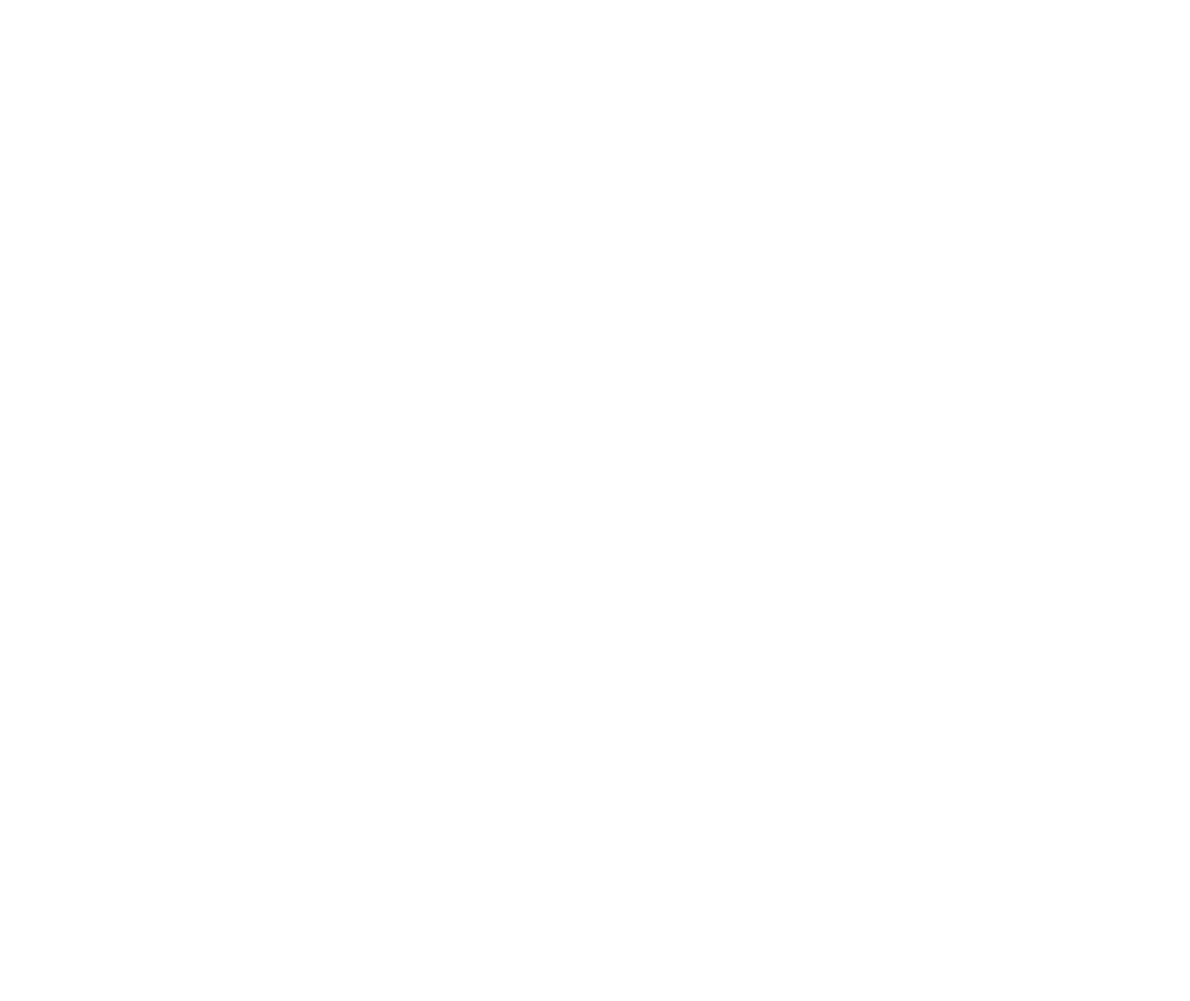
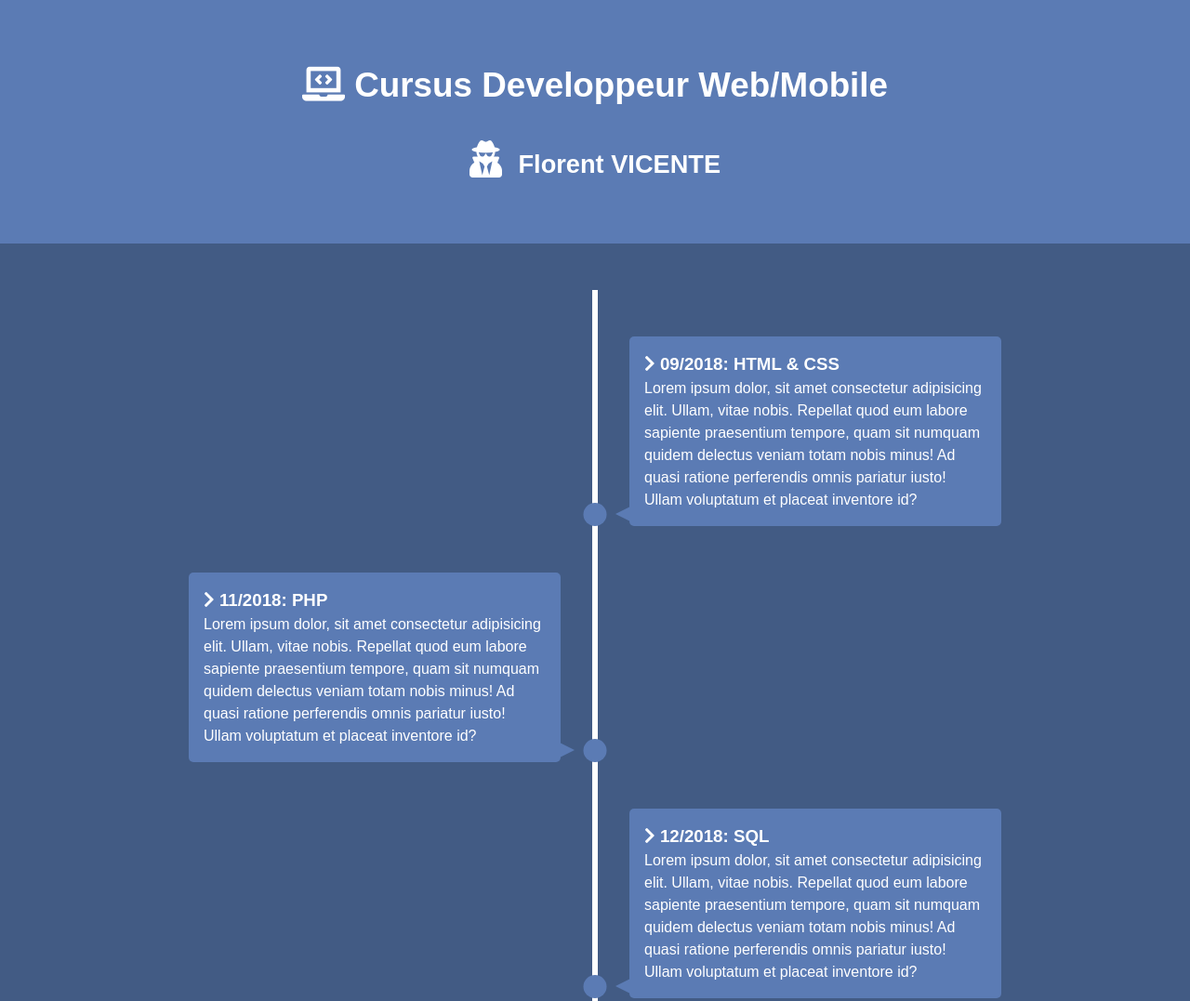
Before and after one commit to Aemonicus/Knowledge-Resume, a plain HTML site: page index.html in a window 1280 px wide. Shown: the top 1077 px of the page at 93% size. Before the commit the page ends 800 px from the top, so only its background shows below. Drawn offline with Linux system fonts and the light colour scheme.

Commit message:
End Knowledge Resume

```diff
--- a/app.js
+++ b/app.js
@@ -0,0 +1,24 @@
+const items = document.querySelectorAll("#timeline li");
+
+const isInViewport = el => {
+  const rect = el.getBoundingClientRect();
+  return (
+    rect.top >= 0 &&
+    rect.left >= 0 &&
+    rect.bottom <=
+      (window.innerHeight || document.documentElement.clientHeight) &&
+    rect.right <= (window.innerWidth || document.documentElement.clientWidth)
+  );
+};
+
+const run = () =>
+  items.forEach(item => {
+    if (isInViewport(item)) {
+      item.classList.add("show");
+    }
+  });
+
+// Events
+window.addEventListener("load", run);
+window.addEventListener("resize", run);
+window.addEventListener("scroll", run);
--- a/index.html
+++ b/index.html
@@ -4,7 +4,90 @@
     <meta charset="UTF-8" />
     <meta name="viewport" content="width=device-width, initial-scale=1.0" />
     <meta http-equiv="X-UA-Compatible" content="ie=edge" />
+    <link
+      rel="stylesheet"
+      href="https://use.fontawesome.com/releases/v5.8.1/css/all.css"
+      integrity="sha384-50oBUHEmvpQ+1lW4y57PTFmhCaXp0ML5d60M1M7uH2+nqUivzIebhndOJK28anvf"
+      crossorigin="anonymous"
+    />
+    <link rel="stylesheet" href="style.css" />
     <title>Knowledge Resume</title>
   </head>
-  <body></body>
+  <body>
+    <header id="main-header">
+      <div class="container">
+        <h1>
+          <i class="fas fa-laptop-code"></i> Cursus Developpeur Web/Mobile
+        </h1>
+        <h3><i class="fas fa-user-secret"></i> Florent VICENTE</h3>
+      </div>
+    </header>
+
+    <section id="timeline">
+      <ul>
+        <li>
+          <div>
+            <h3><i class="fas fa-chevron-right"></i> 09/2018: HTML & CSS</h3>
+            <p>
+              Lorem ipsum dolor, sit amet consectetur adipisicing elit. Ullam,
+              vitae nobis. Repellat quod eum labore sapiente praesentium
+              tempore, quam sit numquam quidem delectus veniam totam nobis
+              minus! Ad quasi ratione perferendis omnis pariatur iusto! Ullam
+              voluptatum et placeat inventore id?
+            </p>
+          </div>
+        </li>
+        <li>
+          <div>
+            <h3><i class="fas fa-chevron-right"></i> 11/2018: PHP</h3>
+            <p>
+              Lorem ipsum dolor, sit amet consectetur adipisicing elit. Ullam,
+              vitae nobis. Repellat quod eum labore sapiente praesentium
+              tempore, quam sit numquam quidem delectus veniam totam nobis
+              minus! Ad quasi ratione perferendis omnis pariatur iusto! Ullam
+              voluptatum et placeat inventore id?
+            </p>
+          </div>
+        </li>
+        <li>
+          <div>
+            <h3><i class="fas fa-chevron-right"></i> 12/2018: SQL</h3>
+            <p>
+              Lorem ipsum dolor, sit amet consectetur adipisicing elit. Ullam,
+              vitae nobis. Repellat quod eum labore sapiente praesentium
+              tempore, quam sit numquam quidem delectus veniam totam nobis
+              minus! Ad quasi ratione perferendis omnis pariatur iusto! Ullam
+              voluptatum et placeat inventore id?
+            </p>
+          </div>
+        </li>
+        <li>
+          <div>
+            <h3><i class="fas fa-chevron-right"></i> 01/2019: POO (PHP)</h3>
+            <p>
+              Lorem ipsum dolor, sit amet consectetur adipisicing elit. Ullam,
+              vitae nobis. Repellat quod eum labore sapiente praesentium
+              tempore, quam sit numquam quidem delectus veniam totam nobis
+              minus! Ad quasi ratione perferendis omnis pariatur iusto! Ullam
+              voluptatum et placeat inventore id?
+            </p>
+          </div>
+        </li>
+        <li>
+          <div>
+            <h3><i class="fas fa-chevron-right"></i> 04/2019: JAVASCRIPT</h3>
+            <p>
+              Lorem ipsum dolor, sit amet consectetur adipisicing elit. Ullam,
+              vitae nobis. Repellat quod eum labore sapiente praesentium
+              tempore, quam sit numquam quidem delectus veniam totam nobis
+              minus! Ad quasi ratione perferendis omnis pariatur iusto! Ullam
+              voluptatum et placeat inventore id?
+            </p>
+          </div>
+        </li>
+      </ul>
+    </section>
+
+    <script src="app.js"></script>
+  </body>
 </html>
--- a/style.css
+++ b/style.css
@@ -0,0 +1,165 @@
+:root {
+  --primary-color: #425b84;
+  --secondary-color: #5b7bb4;
+  --max-width: 1100px;
+}
+
+* {
+  margin: 0;
+  padding: 0;
+  box-sizing: border-box;
+}
+
+body {
+  font-family: Arial, Helvetica, sans-serif;
+  font-size: 1rem;
+  line-height: 1.5;
+  background: var(--primary-color);
+  color: white;
+  overflow-x: hidden;
+  padding-bottom: 50px;
+}
+
+#main-header {
+  background: var(--secondary-color);
+  padding: 4rem 0;
+}
+
+.container {
+  max-width: var(--max-width);
+  margin: 0 auto;
+  text-align: center;
+}
+
+h1 {
+  font-size: 2.3rem;
+}
+
+header div h3 {
+  margin-top: 2rem;
+  font-size: 1.7rem;
+}
+
+.fa-user-secret {
+  font-size: 2.5rem;
+  margin-right: 10px;
+}
+
+#timeline ul {
+  background: var(--primary-color);
+  padding: 50px 0;
+}
+
+/* Create Middle Line */
+#timeline ul li {
+  list-style: none;
+  position: relative;
+  width: 6px;
+  margin: 0 auto;
+  padding-top: 50px;
+  background: white;
+}
+
+/* Boxes */
+#timeline ul li div {
+  position: relative;
+  border-radius: 5px;
+  bottom: 0;
+  width: 400px;
+  padding: 1rem;
+  background: var(--secondary-color);
+  transition: all 0.5s ease-in-out;
+  visibility: hidden;
+  opacity: 0;
+}
+
+/* Right Side */
+#timeline ul li:nth-child(odd) div {
+  left: 40px;
+  transform: translate(200px, 0);
+}
+
+/* Left Side */
+#timeline ul li:nth-child(even) div {
+  left: -434px;
+  transform: translate(-200px, 0);
+}
+
+/* Dots */
+#timeline ul li:after {
+  content: "";
+  position: absolute;
+  left: 50%;
+  bottom: 0;
+  width: 25px;
+  height: 25px;
+  background: inherit;
+  transform: translateX(-50%);
+  border-radius: 50%;
+  transition: background 0.5s ease-in-out;
+}
+
+/* Arrows Base */
+#timeline div:before {
+  content: "";
+  position: absolute;
+  bottom: 5px;
+  width: 0;
+  height: 0;
+  border-style: solid;
+}
+
+/* Right Side Arrows */
+#timeline ul li:nth-child(odd) div:before {
+  left: -15px;
+  border-width: 8px 16px 8px 0;
+  border-color: transparent var(--secondary-color) transparent transparent;
+}
+
+/* Left Side Arrows */
+#timeline ul li:nth-child(even) div:before {
+  right: -15px;
+  border-width: 8px 0px 8px 16px;
+  border-color: transparent transparent transparent var(--secondary-color);
+}
+
+/* Show Boxes */
+#timeline ul li.show div {
+  transform: none;
+  visibility: visible;
+  opacity: 1;
+}
+
+#timeline ul li.show:after {
+  background: var(--secondary-color);
+}
+
+@media (max-width: 900px) {
+  #timeline ul li div {
+    width: 250px;
+  }
+
+  #timeline ul li:nth-child(even) div {
+    left: -284px;
+  }
+}
+
+@media (max-width: 600px) {
+  #timeline ul li {
+    margin-left: 20px;
+  }
+
+  #timeline ul li div {
+    width: calc(100vw - 90px);
+  }
+
+  #timeline ul li:nth-child(even) div {
+    left: 40px;
+  }
+
+  #timeline ul li:nth-child(even) div:before {
+    left: -15px;
+    border-width: 8px 16px 8px 0;
+    border-color: transparent var(--secondary-color) transparent transparent;
+  }
+}
```
